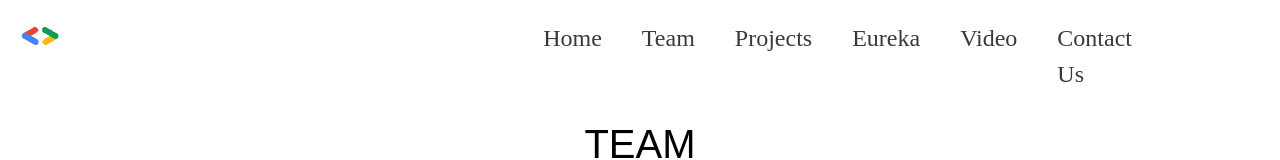
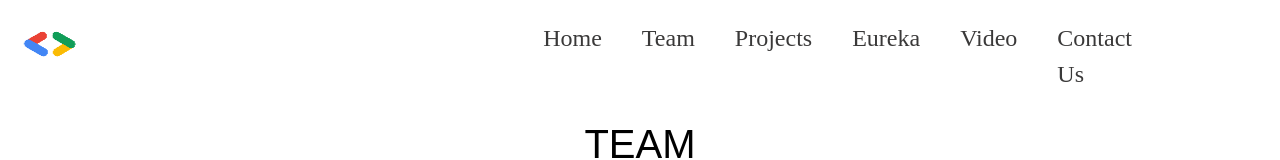
Before and after one commit to dscjnnce/DSCJNNCE, a plain HTML site: page card.html in a window 1280 px wide. Shown: the top 160 px of the page. Drawn offline with nearby package versions, Linux system fonts and the light colour scheme; a script that the page names is missing.

Commit message:
changed the logo

```diff
--- a/card.html
+++ b/card.html
@@ -18,7 +18,7 @@
             <!-- DSC JNNCE Logo -->
 
             <div class="main-logo">
-                <a href="index.html"><img  src="images\Header logo.png" alt="DSC Logo JNNCE"></a>
+                <a href="index.html"><img  src="img\dsc.png" alt="DSC Logo JNNCE"></a>
             </div>
 
            <ul class=" main-ul">
```
